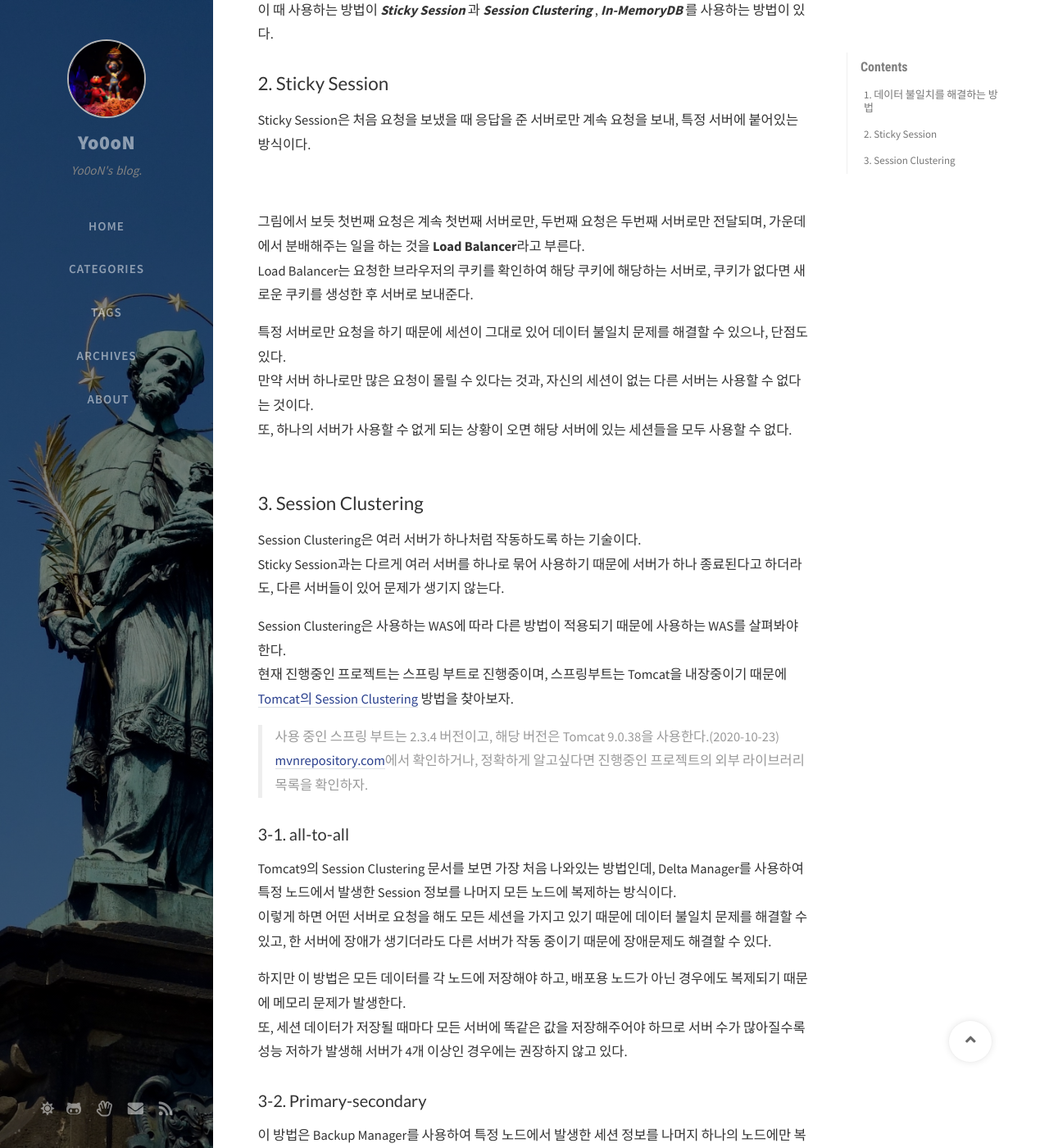
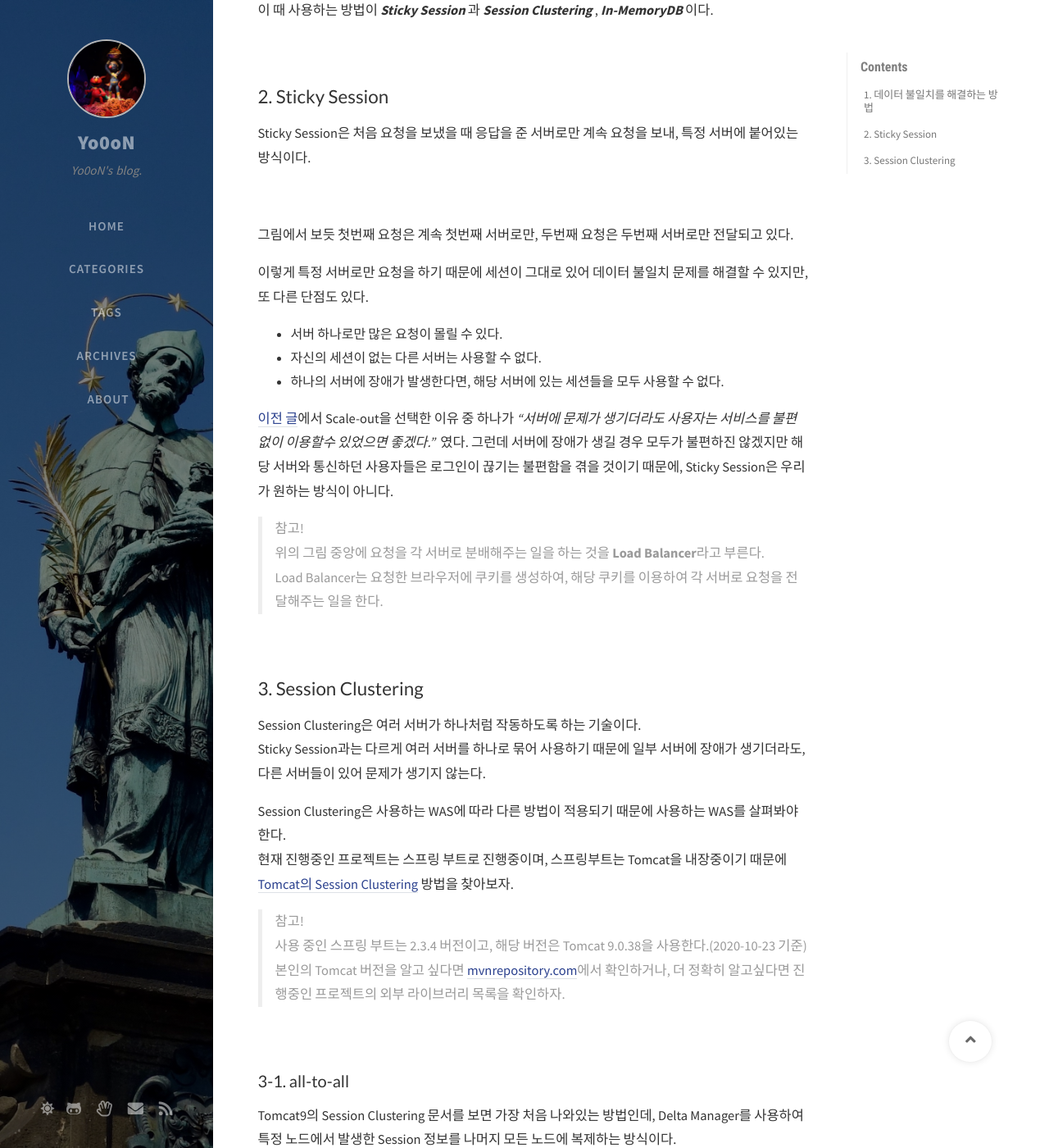
Before and after one commit to Yo0oN/Yo0oN.github.io, a Jekyll site: the page built from _posts/2020-10-11-Project.데이터불일치.md, in a window 1280 px wide and 1400 px high, scrolled down 551 px. Shown: the whole window at 82% size. Built offline with Jekyll 4.4.1, drawn with Linux system fonts in a browser that asks for light colours; nearby versions of some CDN libraries; comment, search, counter and statistics services are not loaded; some of the changed text lies outside the part shown.

Commit message:
Update 2020-10-11-Project.데이터불일치.md

```diff
--- a/_posts/2020-10-11-Project.데이터불일치.md
+++ b/_posts/2020-10-11-Project.데이터불일치.md
@@ -1,5 +1,5 @@
 ---
-title: Scale-out에서 데이터 불일치를 해결하는 방법 1편 (Sticky Session, Session Clustering)
+title: 분산 처리 환경에서 데이터 불일치를 해결하는 방법 1편 (Sticky Session, Session Clustering)
 modified: 2020-10-24
 author: Yo0oN
 categories: [Project, festa]
@@ -17,7 +17,9 @@ math: true
 대표적으로 로그인을 예시로 들어보자면, 로그인 시 Session을 생성하여 서버에 저장하고, 해당 세션을 이용하여 사용자가 로그인 상태임을 알 수 있다.<br>
 그런데 서버가 여러개인 경우 로그인했던 서버가 아닌 다른 서버로 다시 요청을 하면 다른 서버에는 Session이 없기 때문에 로그인 상태에서 벗어나버린다.
 
-이 때 사용하는 방법이 ***Sticky Session***과 ***Session Clustering***, ***In-MemoryDB***를 사용하는 방법이 있다.<br>
+이 때 사용하는 방법이 ***Sticky Session***과 ***Session Clustering***, ***In-MemoryDB***이다.
+
+<br>
 
 ## 2. Sticky Session
 
@@ -25,23 +27,33 @@ Sticky Session은 처음 요청을 보냈을 때 응답을 준 서버로만 계
 
 ![StickySession](/images/posts/Project/event-recommender-festa/대용량트래픽/StickySession01.jpg)
 
-그림에서 보듯 첫번째 요청은 계속 첫번째 서버로만, 두번째 요청은 두번째 서버로만 전달되며, 가운데에서 분배해주는 일을 하는 것을 **Load Balancer**라고 부른다.<br>
-Load Balancer는 요청한 브라우저의 쿠키를 확인하여 해당 쿠키에 해당하는 서버로, 쿠키가 없다면 새로운 쿠키를 생성한 후 서버로 보내준다.
+그림에서 보듯 첫번째 요청은 계속 첫번째 서버로만, 두번째 요청은 두번째 서버로만 전달되고 있다.
 
-특정 서버로만 요청을 하기 때문에 세션이 그대로 있어 데이터 불일치 문제를 해결할 수 있으나, 단점도 있다.<br>
-만약 서버 하나로만 많은 요청이 몰릴 수 있다는 것과, 자신의 세션이 없는 다른 서버는 사용할 수 없다는 것이다.<br>
-또, 하나의 서버가 사용할 수 없게 되는 상황이 오면 해당 서버에 있는 세션들을 모두 사용할 수 없다.
-<br><br>
+이렇게 특정 서버로만 요청을 하기 때문에 세션이 그대로 있어 데이터 불일치 문제를 해결할 수 있지만, 또 다른 단점도 있다.<br>
+- 서버 하나로만 많은 요청이 몰릴 수 있다.
+- 자신의 세션이 없는 다른 서버는 사용할 수 없다.
+- 하나의 서버에 장애가 발생한다면, 해당 서버에 있는 세션들을 모두 사용할 수 없다.
+
+[이전 글](https://yo0on.github.io/posts/Project.%EB%8C%80%EC%9A%A9%EB%9F%89%ED%8A%B8%EB%9E%98%ED%94%BD/)에서 Scale-out을 선택한 이유 중 하나가 *"서버에 문제가 생기더라도 사용자는 서비스를 불편 없이 이용할수 있었으면 좋겠다."* 였다.
+그런데 서버에 장애가 생길 경우 모두가 불편하진 않겠지만 해당 서버와 통신하던 사용자들은 로그인이 끊기는 불편함을 겪을 것이기 때문에, Sticky Session은 우리가 원하는 방식이 아니다.
+
+> 참고!<br>
+> 위의 그림 중앙에 요청을 각 서버로 분배해주는 일을 하는 것을 **Load Balancer**라고 부른다.<br>
+> Load Balancer는 요청한 브라우저에 쿠키를 생성하여, 해당 쿠키를 이용하여 각 서버로 요청을 전달해주는 일을 한다.
+
+<br>
 
 ## 3. Session Clustering
 
 Session Clustering은 여러 서버가 하나처럼 작동하도록 하는 기술이다.<br>
-Sticky Session과는 다르게 여러 서버를 하나로 묶어 사용하기 때문에 서버가 하나 종료된다고 하더라도, 다른 서버들이 있어 문제가 생기지 않는다.
+Sticky Session과는 다르게 여러 서버를 하나로 묶어 사용하기 때문에 일부 서버에 장애가 생기더라도, 다른 서버들이 있어 문제가 생기지 않는다.
 
 Session Clustering은 사용하는 WAS에 따라 다른 방법이 적용되기 때문에 사용하는 WAS를 살펴봐야한다.<br>
-현재 진행중인 프로젝트는 스프링 부트로 진행중이며, 스프링부트는 Tomcat을 내장중이기 때문에 [Tomcat의 Session Clustering](https://tomcat.apache.org/tomcat-9.0-doc/cluster-howto.html) 방법을 찾아보자.
-> 사용 중인 스프링 부트는 2.3.4 버전이고, 해당 버전은 Tomcat 9.0.38을 사용한다.(2020-10-23)<br>
-> [mvnrepository.com](https://mvnrepository.com/artifact/org.springframework.boot/spring-boot-starter-tomcat)에서 확인하거나, 정확하게 알고싶다면 진행중인 프로젝트의 외부 라이브러리 목록을 확인하자.
+현재 진행중인 프로젝트는 스프링 부트로 진행중이며, 스프링부트는 Tomcat을 내장중이기 때문에 [Tomcat의 Session Clustering](https://tomcat.apache.org/tomcat-9.0-doc/cluster-howto.html) 방법을 찾아보자.<br>
+> 참고!<br>
+> 사용 중인 스프링 부트는 2.3.4 버전이고, 해당 버전은 Tomcat 9.0.38을 사용한다.(2020-10-23 기준)<br>
+> 본인의 Tomcat 버전을 알고 싶다면 [mvnrepository.com](https://mvnrepository.com/artifact/org.springframework.boot/spring-boot-starter-tomcat)에서 확인하거나, 더 정확히 알고싶다면 진행중인 프로젝트의 외부 라이브러리 목록을 확인하자.
+
 <br>
 
 ### 3-1. all-to-all
@@ -49,8 +61,15 @@ Session Clustering은 사용하는 WAS에 따라 다른 방법이 적용되기
 Tomcat9의 Session Clustering 문서를 보면 가장 처음 나와있는 방법인데, Delta Manager를 사용하여 특정 노드에서 발생한 Session 정보를 나머지 모든 노드에 복제하는 방식이다.<br>
 이렇게 하면 어떤 서버로 요청을 해도 모든 세션을 가지고 있기 때문에 데이터 불일치 문제를 해결할 수 있고, 한 서버에 장애가 생기더라도 다른 서버가 작동 중이기 때문에 장애문제도 해결할 수 있다.
 
-하지만 이 방법은 모든 데이터를 각 노드에 저장해야 하고, 배포용 노드가 아닌 경우에도 복제되기 때문에 메모리 문제가 발생한다.<br>
-또, 세션 데이터가 저장될 때마다 모든 서버에 똑같은 값을 저장해주어야 하므로 서버 수가 많아질수록 성능 저하가 발생해 서버가 4개 이상인 경우에는 권장하지 않고 있다.
+하지만 이 방법에도 단점은 존재하는데,
+- 모든 데이터를 각 노드에 저장해야 하고, 배포용 노드가 아닌 경우에도 복제되기 때문에 메모리 문제가 발생한다.
+- 세션 데이터가 저장될 때마다 모든 서버에 똑같은 값을 저장해주어야 하므로 서버 수가 많아질수록 성능 저하가 발생해 서버가 4개 이상인 경우에는 권장하지 않고 있다.
+<br>
+
+Scale-out 방식을 사용하려는 이유 중 하나가 메모리 문제인데.. all-to-all방식은 모든 세션 데이터를 모든 서버에 저장하고 있으니 여전히 메모리 문제가 발생한다.<br>
+또 세션이 생성될 때마다 모든 서버에 값을 저장해 주어야 하기 때문에 이로인한 트래픽 증가 문제가 있기 때문에 이 또한 우리가 원하는 방법이 아니다.<br>
+다음으로 넘어가보자.
+
 <br>
 
 ### 3-2. Primary-secondary
@@ -68,9 +87,20 @@ Tomcat9의 Session Clustering 문서를 보면 가장 처음 나와있는 방법
 Primary node에 장애가 생길 경우 Backup node가 Primary node로 변하여 또 다른 Backup node를 만들어낸다. (반대의 경우도 마찬가지)<br>
 장애 문제도 원할하게 해결되고 있다.
 
-하지만 해당 방식은 Proxy 서버에 요청이 들어오면 다시 Primary 서버에 요청을 하여 Key에 대한 값을 받아와야 한다는 단점이 아직 존재하고, 계속해서 복제가 일어난다는 단점이 있다.<br>
+하지만 해당 방식은
+- Proxy 서버에 요청이 들어오면 다시 Primary 서버에 요청을 하여 Key에 대한 값을 받아와야 한다.
+- 계속해서 복제가 일어난다.<br>
+같은 단점이 있다.
 
-그래서 이런 단점들을 보완한 세션 스토리지(세션 저장소)만 따로 분리하는 방법이 존재하는데, 해당 방법은 다음 글에서 진행됩니다.
+<br>
+
+4. In-memory Database
+
+In-memory Database는 HDD나 SSD가 아닌 주기억장치(RAM)에 저장되는 데이터베이스로, 기존의 방식들과는 다르게 세션 저장소를 따로 분리해서 사용하는 것이다.<br>
+디스크가 아닌 메모리에 저장되기 때문에 데이터를 접근할 때 더 빠르다는 장점이 있다.
+
+하지만 휘발성 데이터이기 때문에 컴퓨터의 전원이 꺼지면 데이터도 사라진다....
+추후 보강
 
 <br>
 
```
